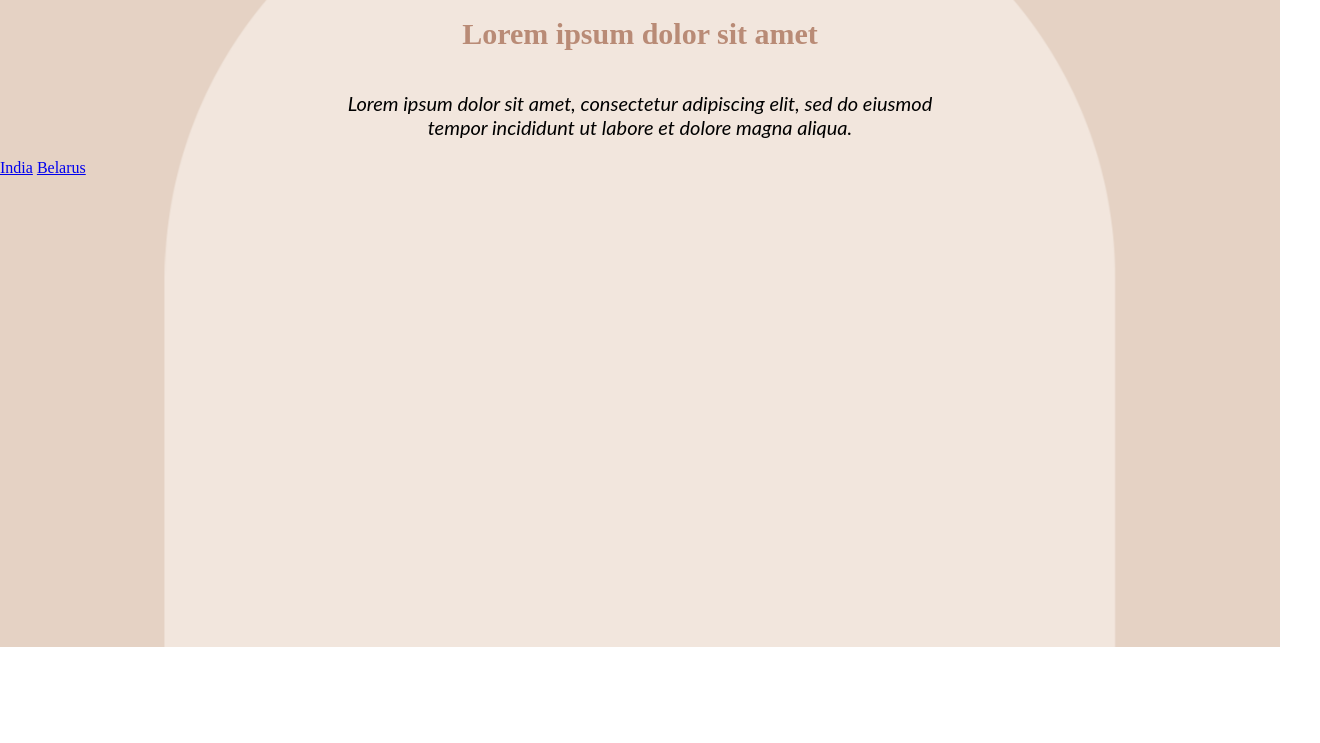
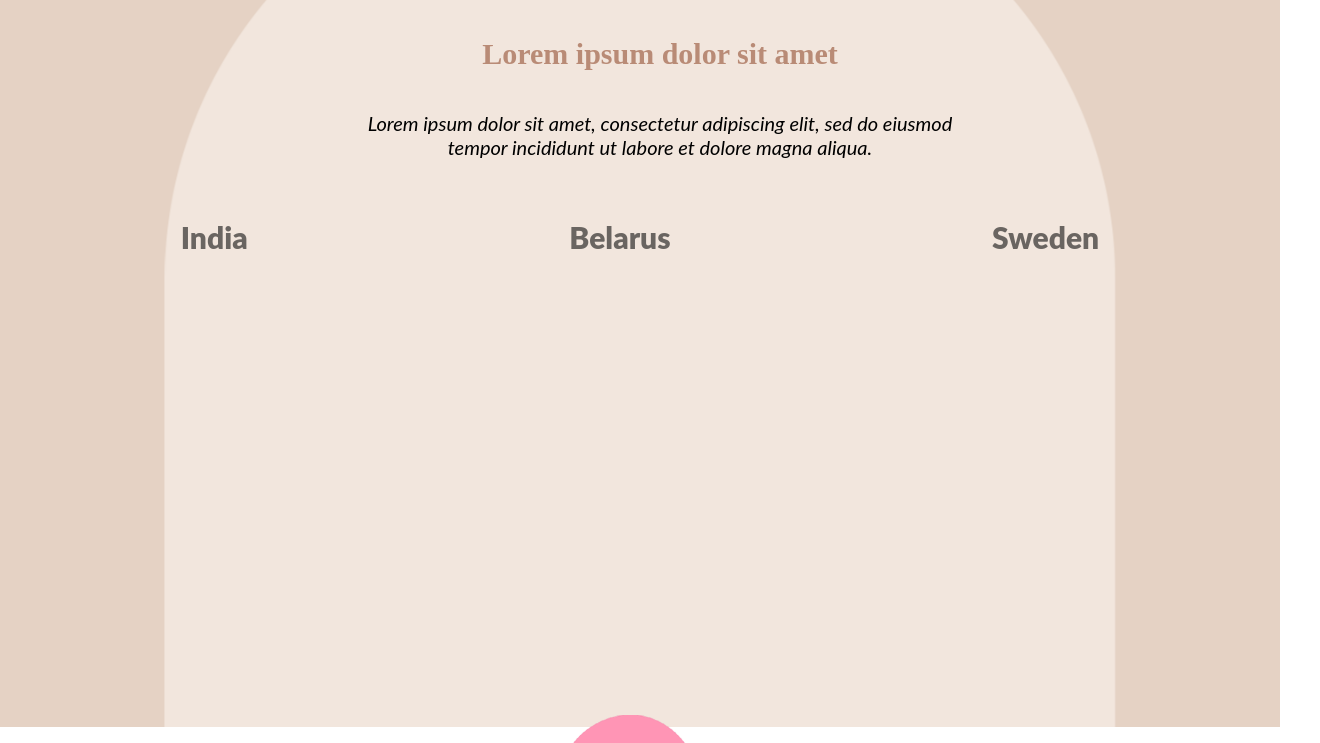
Before and after one commit to YanMlnk/women-history-, a plain HTML site: page index.html in a window 1280 px wide. Shown: the part 153-896 px from the top of the page, 1320 px wide, since content can reach past the window. Before the commit the page ends 800 px from the top, so only its background shows below. Drawn offline with nearby package versions, Linux system fonts and the light colour scheme; a web font is replaced by a local one.

Commit message:
added styling

```diff
--- a/index.html
+++ b/index.html
@@ -12,6 +12,7 @@
     <title>Womens History</title>
 </head>
 <body>
+
     <header>
         <div class="logo navigation animate__animated animate__slideInLeft">
             <div class="logos">
@@ -28,10 +29,16 @@
             consectetur adipiscing elit, sed do eiusmod tempor incididunt ut labore et dolore magna aliqua.</p>
         </div>
 </div>
-<div class="flag-container">
-    <a href="url" class="india-link">India</a>
-    <a href="url" class="belarus-link">Belarus</a>
+    <div class="flag-container animate__animated animate__slideInLeft animate__slow">
+        <a href="url" class="india-link">India</a>
+        <a href="url" class="belarus-link">Belarus</a>
+        <a href="url" class="sweden-link">Sweden</a>
+    </div>
+<div class="image">
+    <img class="graphic-image" src="images/graphic-element.png">
+
 </div>
+
 
 </body>
 </html>
--- a/styles/index.css
+++ b/styles/index.css
@@ -1,3 +1,4 @@
+
 body {
     height: 100%;
     width: 100%;
@@ -52,14 +53,13 @@ header {
         justify-items: center;
         align-items: center;
         flex-direction: column;
-
+        padding: 20px;
     }
 
     .page-title {
         font-family: cooper-black-std, serif;
         font-size: 30px;
         color: #B98B76;
-
     }
 
     .page-text-container {
@@ -68,13 +68,101 @@ header {
         justify-content: center;
         align-content: center;
         flex-direction: row;
+    }
 
-    }
     .page-text {
         text-align: center;
         font-family: lato, sans-serif;
         font-style: italic;
         font-size: 20px;
         color: black;
+    }
 
-    }
+.flag-container {
+    height: 100%;
+    padding: 20px;
+    display: flex;
+    align-items: center;
+    justify-content: space-around;
+    flex-direction: row;
+}
+a {
+
+    font-family: lato, sans-serif;
+    font-weight: 900;
+    font-size: 30px;
+    color: rgba(0, 0, 0, 0.562);
+    position: relative;
+    text-decoration: none;
+    /* padding: 5px; */
+
+
+
+  }
+
+
+a:link {
+  text-decoration: none;
+}
+
+a:visited {
+  text-decoration: none;
+}
+
+
+.india-link::before {
+    content: "";
+    position: absolute;
+    width: 100%;
+    height: 100%;
+    border-top: 4px solid #FF9933;
+    border-bottom:4px solid #138808;
+    transform: scaleX(0);
+    transition: transform 0.3s ease;
+  }
+
+  .india-link:hover::before {
+    transform: scaleX(1);
+
+  }
+
+
+  .belarus-link::before {
+    content: "";
+    position: absolute;
+    width: 100%;
+    height: 100%;
+    border-top: 4px solid #D22730;
+    border-bottom:4px solid #00AF66;
+    transform: scaleX(0);
+    transition: transform 0.3s ease;
+  }
+
+  .belarus-link:hover::before {
+    transform: scaleX(1);
+  }
+
+  .sweden-link::before {
+    content: "";
+    position: absolute;
+    width: 100%;
+    height: 100%;
+    border-top: 4px solid #006AA7;
+    border-bottom:4px solid #FECC02;
+    transform: scaleX(0);
+    transition: transform 0.3s ease;
+  }
+
+  .sweden-link:hover::before {
+    transform: scaleX(1);
+  }
+
+  .image {
+    display: flex;
+    justify-content: end;
+    align-items: flex-end;
+  }
+  .graphic-image {
+    width: 100%;
+    height:100%;
+  }
```
Also changed, not shown: images/element.png (added), images/graphic-element.png (added).
